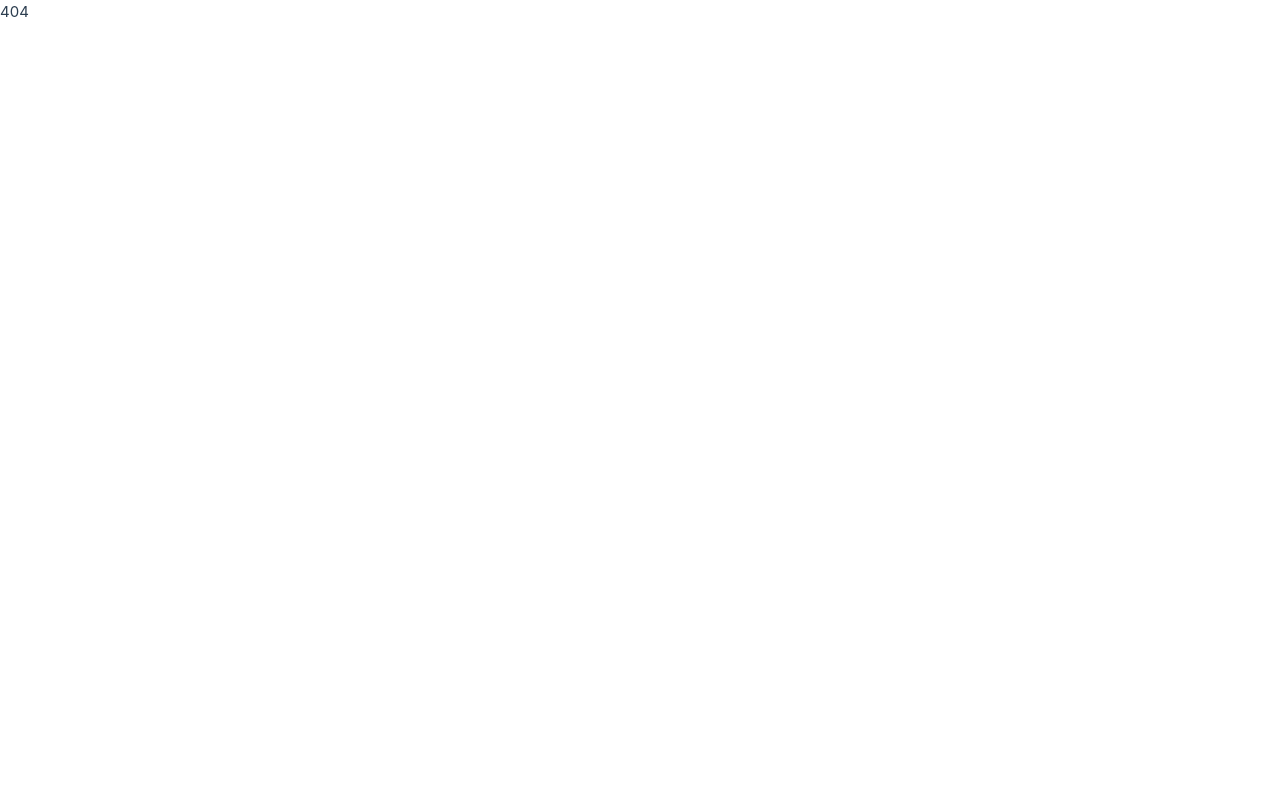
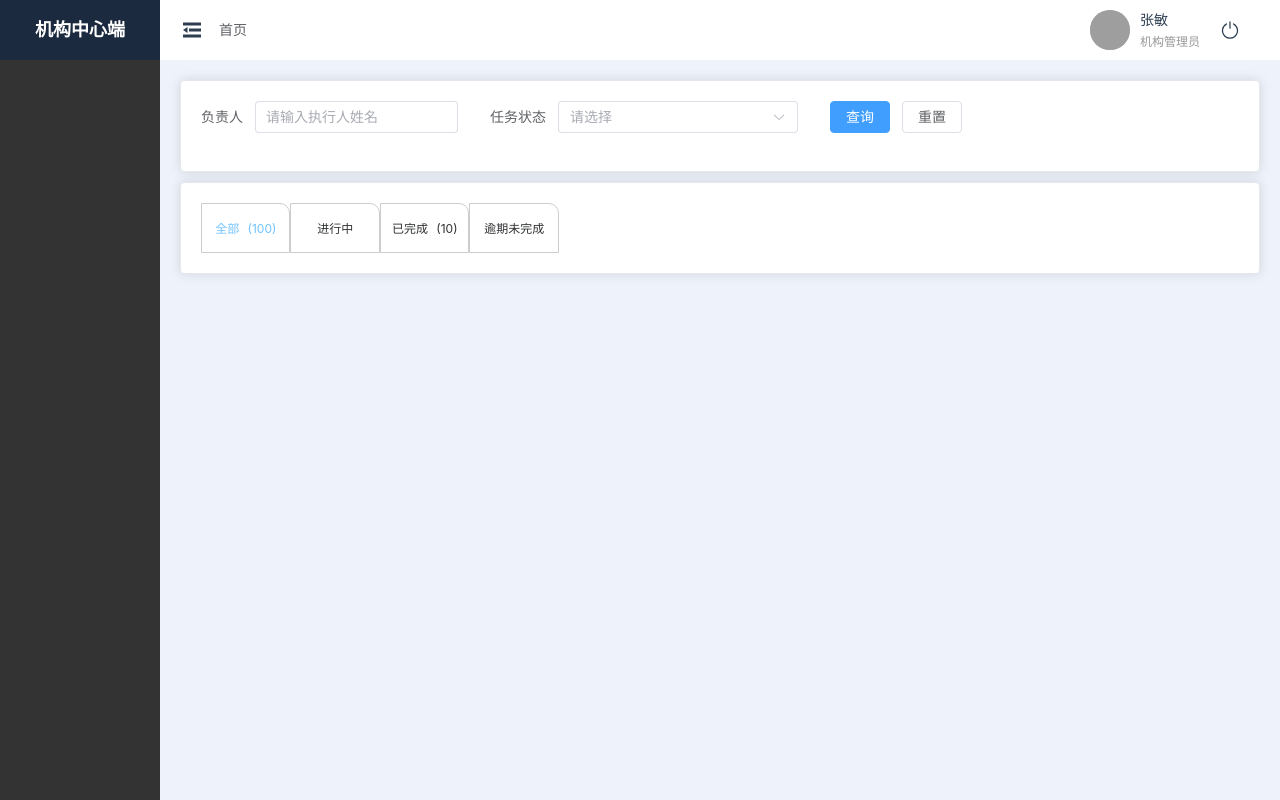
Before and after one commit to sichenga/LKCareSystem, a Vue app: page /dashboard/teskboard in a window 1280 px wide. Built offline with nearby package versions, Linux system fonts and the light colour scheme; grey boxes are pictures that could not be loaded.

Commit message:
增加表格自定义模块

```diff
--- a/src/components/table/MayTable.vue
+++ b/src/components/table/MayTable.vue
@@ -17,6 +17,11 @@
       :label="item.label"
       :width="item.width"
     />
+    <el-table-column :label="props.label">
+      <template v-slot="scope">
+        <slot name="custom" :data="scope.row"></slot>
+      </template>
+    </el-table-column>
     <el-table-column label="操作" width="260">
       <template v-slot="scope">
         <slot name="operate" :data="scope.row"></slot>
@@ -46,6 +51,10 @@ const props = defineProps({
   identifier: {
     type: String,
     default: ''
+  },
+  label: {
+    type: String,
+    default: ''
   }
 })
 </script>
--- a/src/router/index.ts
+++ b/src/router/index.ts
@@ -19,38 +19,42 @@ const router = createRouter({
       path: '/dashboard',
       name: 'dashboard',
       component: () => import('@/views/dashboard/DashBoard.vue'),
-      children:[
+      children: [
         {
           path: 'home',
           name: 'HomeView',
           component: () => import('@/views/home/HomeView.vue')
         },
         {
-          path:'affiliated',
-          name:'affiliated',
-          component:()=>import('@/views/affiliated/AffiliatedView.vue')
+          path: 'affiliated',
+          name: 'affiliated',
+          component: () => import('@/views/affiliated/AffiliatedView.vue')
         },
         {
-          path:'account',
-          name:'Account',
-          component:()=>import('@/views/account/AccountViews.vue')
+          path: 'account',
+          name: 'Account',
+          component: () => import('@/views/account/AccountViews.vue')
         },
         {
-          path:'role',
-          name:'Role',
-          component:()=>import('@/views/role/RoleViews.vue')
+          path: 'role',
+          name: 'Role',
+          component: () => import('@/views/role/RoleViews.vue')
         },
         {
-          path:'organization',
-          name:'Organization',
-          component:()=>import('@/views/organization/OrganizationViews.vue')
+          path: 'organization',
+          name: 'Organization',
+          component: () => import('@/views/organization/OrganizationViews.vue')
         },
         {
-          path:'organizationAdd',
-          name:'OrganizationAdd',
-          component:()=>import('@/views/organization/OrganizationAdd.vue')
+          path: 'organizationAdd',
+          name: 'OrganizationAdd',
+          component: () => import('@/views/organization/OrganizationAdd.vue')
+        },
+        {
+          path: 'teskboard',
+          name: 'Teskboard',
+          component: () => import('@/views/task/TeskboardView.vue')
         }
-
       ]
     }
   ]
--- a/src/views/task/TeskboardView.vue
+++ b/src/views/task/TeskboardView.vue
@@ -1,5 +1,108 @@
-<template>任务看板</template>
+<template>
+  <el-card>
+    <el-form :inline="true" :model="formInline" class="demo-form-inline">
+      <el-form-item label="负责人">
+        <el-input v-model="formInline.user" placeholder="请输入执行人姓名" clearable />
+      </el-form-item>
+      <el-form-item label="任务状态">
+        <el-select v-model="formInline.region" placeholder="请选择" style="width: 240px">
+          <el-option
+            v-for="item in statelist"
+            :key="item.value"
+            :label="item.label"
+            :value="item.value"
+          />
+        </el-select>
+      </el-form-item>
+      <el-form-item>
+        <el-button type="primary">查询</el-button>
+        <el-button>重置</el-button>
+      </el-form-item>
+    </el-form>
+  </el-card>
+  <el-card style="margin-top: 10px">
+    <!-- 选项 -->
+    <div class="taskoption">
+      <div
+        :class="{ item: true, select: istask === index }"
+        v-for="(item, index) in tasklist"
+        :key="index"
+        @click="change(index)"
+      >
+        <span
+          >{{ item.name }} <span style="margin-left: 5px">({{ item.num }})</span></span
+        >
+      </div>
+      <!-- 展示 -->
+      <div class="tasklist">
+
+      </div>
+    </div>
+  </el-card>
+</template>
 <script lang="ts" setup>
 import { ref, reactive, onMounted } from 'vue'
+const formInline = reactive({
+  user: '',
+  region: '',
+  date: ''
+})
+const istask = ref(0)
+const statelist = ref([
+  { label: '未开始', value: '0' },
+  { label: '进行中', value: '1' },
+  { label: '已完成', value: '2' }
+])
+const tasklist = [
+  {
+    name: '全部',
+    num: 100
+  },
+  {
+    name: '进行中',
+    num: 80
+  },
+  {
+    name: '已完成',
+    num: 10
+  },
+  {
+    name: '逾期未完成',
+    num: 10
+  }
+]
+
+// 选择标签
+const change = (index: number) => {
+  istask.value = index
+}
 </script>
-<style lang="less" scoped></style>
+<style lang="less" scoped>
+.taskoption {
+  width: 100%;
+  height: 50px;
+  display: flex;
+  .item {
+    width: 125px;
+    height: 100%;
+    padding-left: 10px;
+    padding-right: 10px;
+    // background-color: aqua;
+    border-radius: 0 10px 0 0;
+    border: 1px solid #ccc;
+    line-height: 50px;
+    text-align: center;
+    font-size: 12px;
+    // 变小手
+    cursor: pointer;
+  }
+}
+.tasklist{
+  width: 100%;
+
+}
+// 选择
+.select {
+  color: #70c3ff;
+}
+</style>
```
